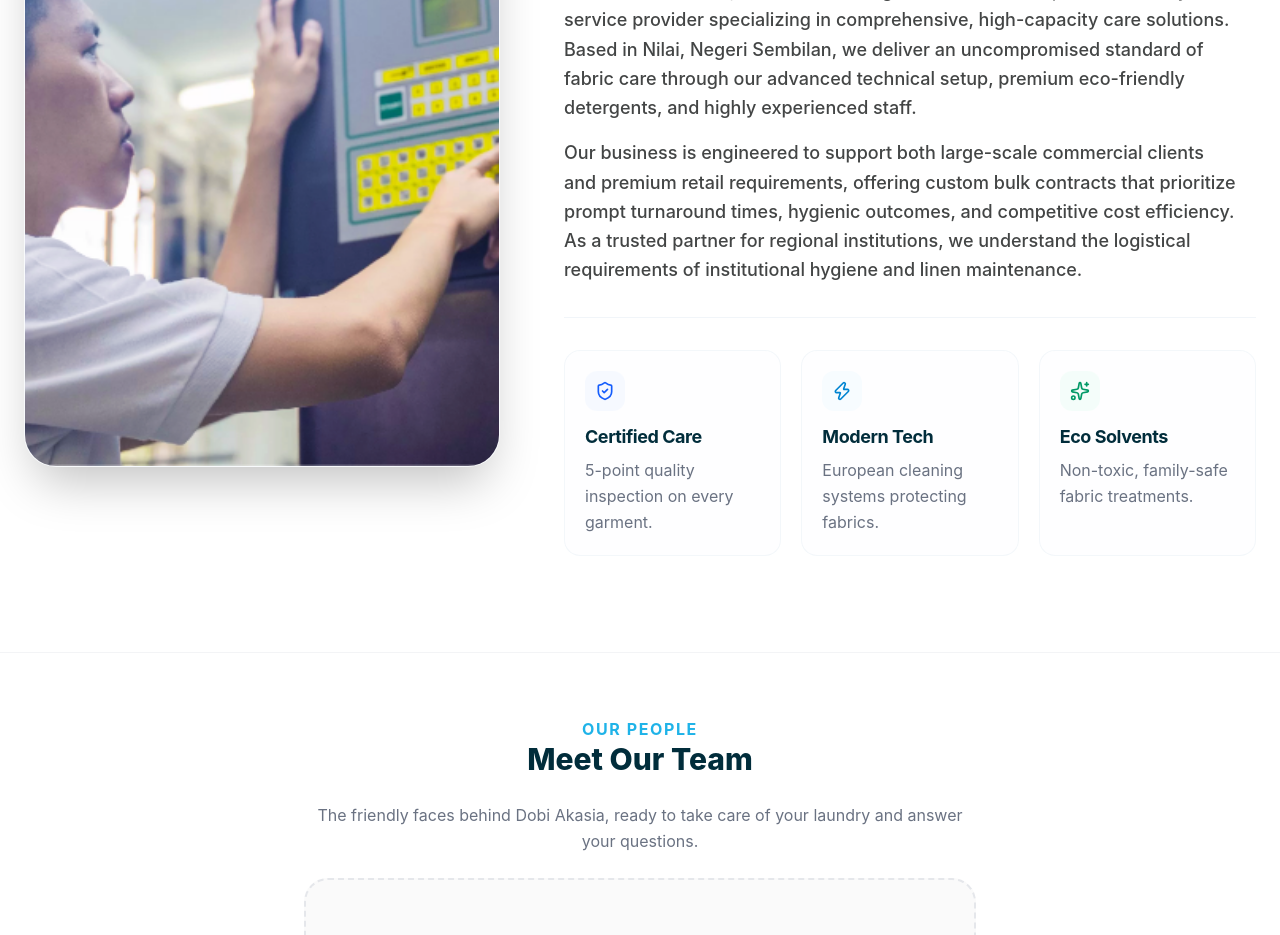
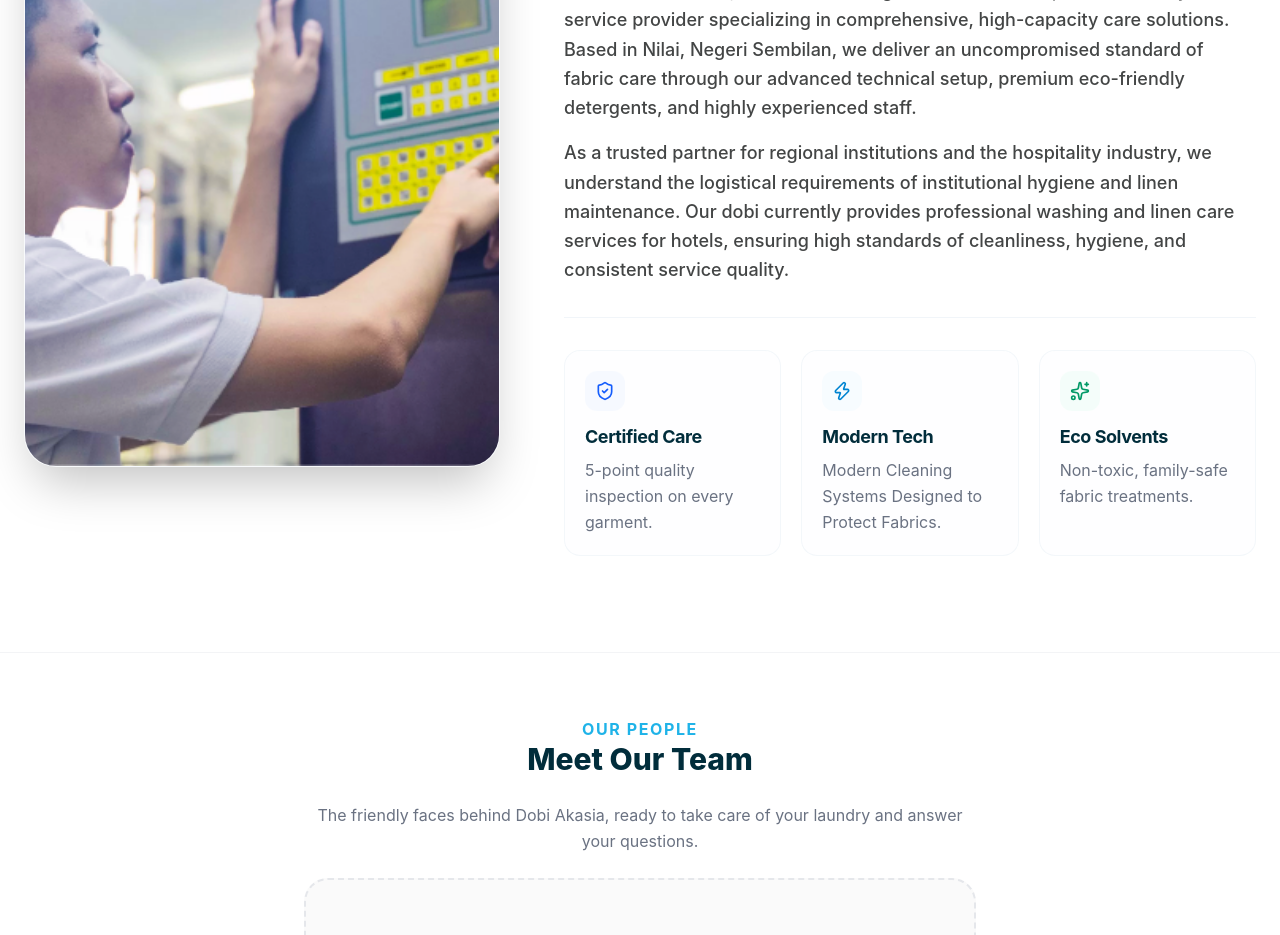
Before and after one commit to USIM-TECH/dobi-website, a Next.js app: page /en in a window 1280 px wide. Shown: the part 1160-2095 px from the top of the page. Built offline with nearby package versions, Linux system fonts and the light colour scheme.

Commit message:
fix content

```diff
--- a/src/app/en/page.tsx
+++ b/src/app/en/page.tsx
@@ -349,12 +349,12 @@ export default function EnglishHomePage() {
                 highly experienced staff.
               </p>
               <p>
-                Our business is engineered to support both large-scale
-                commercial clients and premium retail requirements, offering
-                custom bulk contracts that prioritize prompt turnaround times,
-                hygienic outcomes, and competitive cost efficiency. As a trusted
-                partner for regional institutions, we understand the logistical
+                As a trusted partner for regional institutions and the
+                hospitality industry, we understand the logistical
                 requirements of institutional hygiene and linen maintenance.
+                Our dobi currently provides professional washing and linen
+                care services for hotels, ensuring high standards of
+                cleanliness, hygiene, and consistent service quality.
               </p>
             </div>
 
@@ -371,7 +371,7 @@ export default function EnglishHomePage() {
                 {
                   icon: Zap,
                   title: "Modern Tech",
-                  text: "European cleaning systems protecting fabrics.",
+                  text: "Modern Cleaning Systems Designed to Protect Fabrics.",
                   bg: "bg-sky-50/50",
                   textCol: "text-sky-600",
                 },
--- a/src/app/en/promotions/page.tsx
+++ b/src/app/en/promotions/page.tsx
@@ -19,8 +19,8 @@ export default function PromotionsPage() {
     },
     {
       title: "Bedding Cleaning Combos",
-      desc: "Perfect timing to refresh your bedroom. Bring in your comforters, blankets, pillows, and mattress protectors. Standard price starts from RM30/pc.",
-      terms: ["Comforter/Blanket/Pillow: RM30/pc", "Mattress Protector: RM20/kg", "Get combo rates when washing multiple items"],
+      desc: "Perfect timing to refresh your bedroom. Bring in your comforters, blankets, pillows, and mattress protectors.",
+      terms: ["Covers comforters, blankets, pillows, and mattress protectors", "Combo rates apply when washing multiple items together"],
       badge: "Bedding Combo",
       color: "border-lime",
       iconColor: "text-lime",
```
